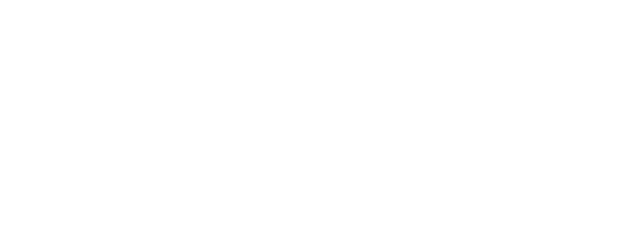
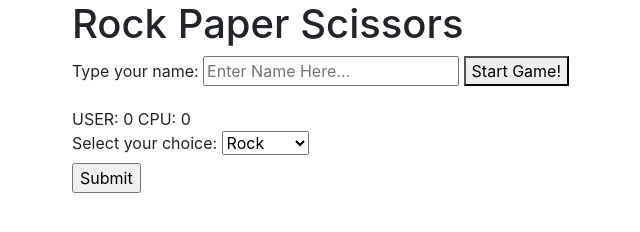
Before and after one commit to MeatmanDan/3.Rock-paper-scissors, a website: page index.html in a window 1280 px wide. Shown: the whole page, without its empty margins (13-653 px from the left). Drawn offline with nearby package versions, Linux system fonts and the light colour scheme.

Commit message:
more files

```diff
--- a/index.html
+++ b/index.html
@@ -11,17 +11,61 @@
             integrity="sha384-Vkoo8x4CGsO3+Hhxv8T/Q5PaXtkKtu6ug5TOeNV6gBiFeWPGFN9MuhOf23Q9Ifjh"
             crossorigin="anonymous"
         />
-
-    <link rel="stylesheet" href="resources/styles/styles.css">
+        <link rel="stylesheet" href="style.css">
+        <link rel="stylesheet" href="resources/styles/styles.css" />
     </head>
 
     <body>
         <div class="container">
             <!-- WORK FROM INSIDE THIS CONTAINER-->
+            <h1 class="mainHeader">Rock Paper Scissors</h1>
+            <div id="score-tally"><span></span><span></span></div>
+            <div id="welcome-screen">
+              <div id="welcome"></div>
+                <form>
+                    <label for="uname">Type your name: </label>
+                    <input
+                        type="text"
+                        id="uname"
+                        name="name"
+                        required
+                        placeholder="Enter Name Here..."
+                        minlength="2"
+                        maxlength="15"
+                    />
+                    <button
+                        id="startButton"
+                        type="button"
+                    >
+                        Start Game!
+                    </button>
+                </form>
+            </div>
+            <div id="game-screen">
+              <p id="overallScore"></p>
+              <div id="score-tally">
+                <span>USER: 0</span>
+                <span>CPU: 0</span>
+              </div>
+
+              <form id="gameForm">
+                  <label>Select your choice: </label>
+                  <select id="userChoice" name="rock-paper-scissors">
+                    <option id="rock" value="rock">Rock</option>
+                    <option id="paper" value="paper">Paper</option>
+                    <option id="scissors" value="scissors">Scissors</option>
+                  </select>
+                  <br>
+                  <input type="submit" id="gameSubmitButton">
+                </form>
+
+                <p id="game-history"></p>
+
+            </div>
         </div>
 
         <!-- Bootstrap Scripts-->
-    <script
+        <!-- <script
             src="https://code.jquery.com/jquery-3.4.1.slim.min.js"
             integrity="sha384-J6qa4849blE2+poT4WnyKhv5vZF5SrPo0iEjwBvKU7imGFAV0wwj1yYfoRSJoZ+n"
             crossorigin="anonymous"
@@ -35,7 +79,7 @@
             src="https://stackpath.bootstrapcdn.com/bootstrap/4.4.1/js/bootstrap.min.js"
             integrity="sha384-wfSDF2E50Y2D1uUdj0O3uMBJnjuUD4Ih7YwaYd1iqfktj0Uod8GCExl3Og8ifwB6"
             crossorigin="anonymous"
-    ></script>
+        ></script> -->
 
         <!-- Our own Scripts -->
         <script src="resources/scripts/index.js"></script>
```
Also changed, not shown: package.json (+7 -0 lines), 1 other file. Lines whose indentation alone changed are shown as unchanged.
